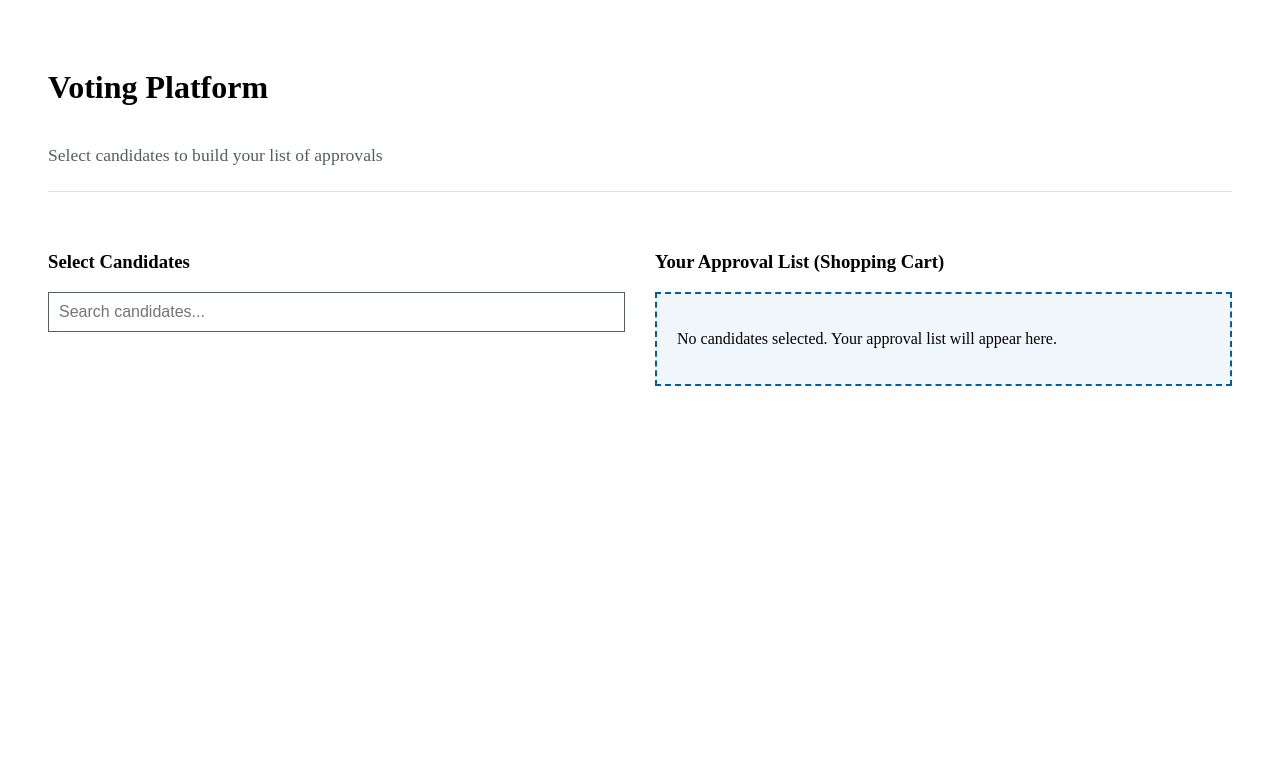
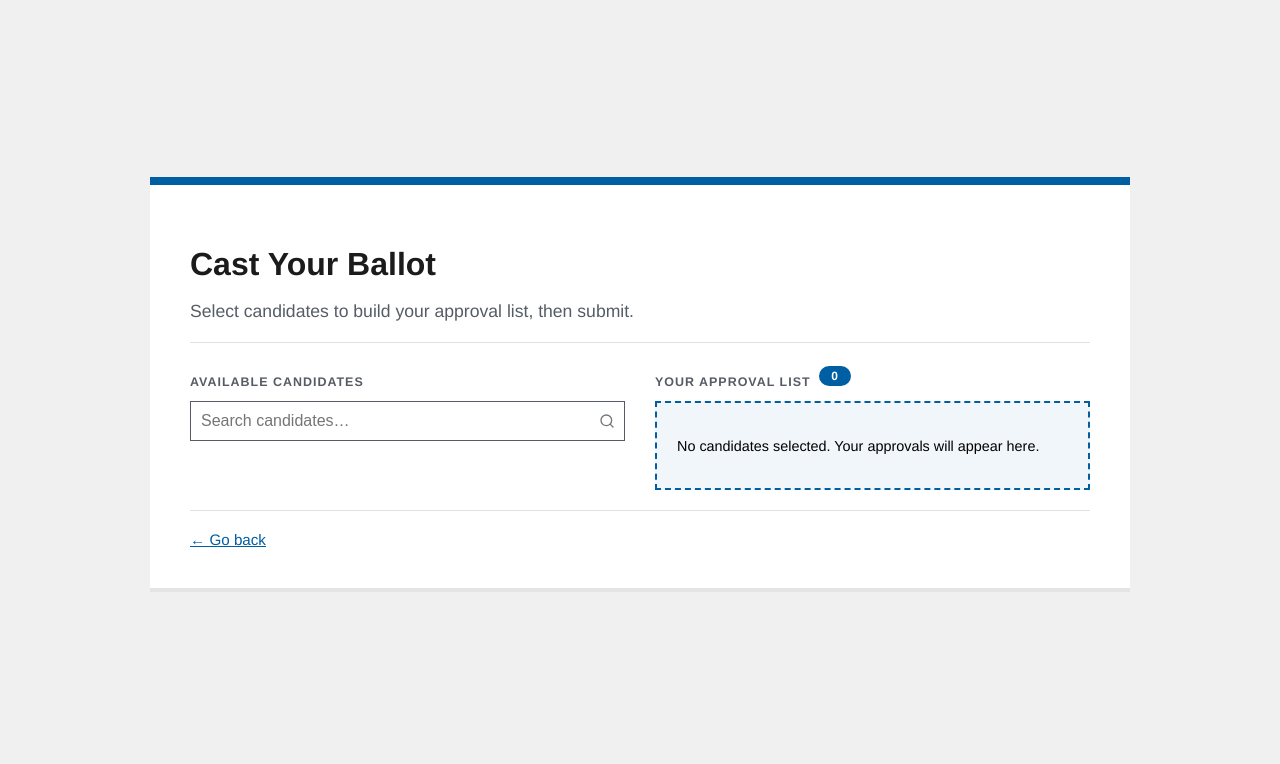
Before and after one commit to underp01nt/voting, a FastAPI app: page /cast in a window 1280 px wide. Shown: the top 764 px of the page. Run offline with FastAPI, Linux system fonts and the light colour scheme; parts of the project's set-up code (start-up, migrations or seed data) failed here and were passed over.

Commit message:
modify /cast style

```diff
--- a/static/style.css
+++ b/static/style.css
@@ -2,6 +2,8 @@ body {
     user-select: none;
     -webkit-user-select: none;
     -ms-user-select: none;
+    margin: 0;
+    background-color: #f0f0f0;
 }
 
 .index {
@@ -83,6 +85,7 @@ body {
     min-height: calc(100vh - 35px);
     background-color: #f0f0f0;
     font-family: 'Source Sans Pro', 'Helvetica Neue', Helvetica, Roboto, Arial, sans-serif;
+    box-sizing: border-box
 }
 
 .gov-header-banner {
@@ -253,6 +256,7 @@ body {
     grid-template-columns: 1fr 1fr;
     gap: 30px;
     margin-top: 20px;
+    margin-bottom: 20px;
 }
 .candidate-card {
     background: #fff;
@@ -267,6 +271,7 @@ body {
     background: #f0f6fa;
     padding: 20px;
     border: 2px dashed #005ea2;
+    font-size: 0.9rem;
 }
 .ballot-item {
     background: #005ea2;
@@ -449,3 +454,74 @@ body {
 #continueBtn {
     margin-top: 1rem;
 }
+
+.ballot-card { max-width: 900px; }
+
+.column-label {
+    font-size: 0.78rem;
+    font-weight: 700;
+    text-transform: uppercase;
+    letter-spacing: 0.08em;
+    color: #565c65;
+    margin-bottom: 12px;
+}
+
+.search-wrapper { position: relative; }
+
+.search-icon {
+    position: absolute;
+    right: 10px;
+    top: 50%;
+    transform: translateY(-50%);
+    color: #71767a;
+    pointer-events: none;
+}
+
+.gov-dropdown {
+    position: absolute;
+    top: calc(100% + 2px);
+    left: 0;
+    width: 100%;
+    background: white;
+    border: 1px solid #565c65;
+    border-top: none;
+    z-index: 1000;
+    max-height: 260px;
+    overflow-y: auto;
+    box-shadow: 0 4px 8px rgba(0,0,0,0.08);
+}
+
+.dropdown-item {
+    padding: 10px 14px;
+    font-size: 0.95rem;
+    color: #1b1b1b;
+    cursor: pointer;
+    border-bottom: 1px solid #f0f0f0;
+    display: flex;
+    justify-content: space-between;
+    align-items: center;
+}
+
+.dropdown-item:last-child { border-bottom: none; }
+.dropdown-item:hover { background-color: #f0f6fa; }
+
+.cart-header {
+    display: flex;
+    align-items: center;
+    gap: 8px;
+    margin-bottom: 12px;
+}
+
+.count-badge {
+    display: inline-flex;
+    align-items: center;
+    justify-content: center;
+    background: #005ea2;
+    color: white;
+    border-radius: 999px;
+    font-size: 0.75rem;
+    font-weight: 700;
+    min-width: 20px;
+    height: 20px;
+    padding: 0 6px;
+}
--- a/templates/cast.html
+++ b/templates/cast.html
@@ -9,33 +9,65 @@
     <title>Cast Ballot - Project AIR</title>
 </head>
 <body>
-    <div class="index" style="height: auto; padding: 40px; align-items: stretch;">
-        <h1>Voting Platform</h1>
-        <p class="subtitle">Select candidates to build your list of approvals</p>
-        <hr class="gov-divider">
+    <div class="auth-container">
+        <div class="auth-card ballot-card" style="top: 20000;">
+            <h1>Cast Your Ballot</h1>
+            <p class="subtitle">Select candidates to build your approval list, then submit.</p>
+            <hr class="gov-divider">
 
-        <div class="voting-grid">
-            <div class="candidates-column">
-                <h3>Select Candidates</h3>
-                <div class="search-container" style="position: relative; margin-bottom: 20px;">
-                    <input type="text" id="candidate-search" placeholder="Search candidates..." class="gov-input" onkeyup="filterCandidates()" onfocus="showDropdown()" onblur="hideDropdown()">
-                    <div id="search-dropdown" class="gov-dropdown" style="display: none; position: absolute; width: 100%; background: white; border: 1px solid #d6d7d9; z-index: 1000; box-shadow: 0 4px 8px rgba(0,0,0,0.1);">
+            <div class="voting-grid">
+
+                <!-- Left: candidate search -->
+                <div class="candidates-column">
+                    <p class="column-label">Available Candidates</p>
+                    <div class="search-wrapper">
+                        <input
+                            type="text"
+                            id="candidate-search"
+                            placeholder="Search candidates…"
+                            class="gov-input"
+                            onkeyup="filterCandidates()"
+                            onfocus="showDropdown()"
+                            onblur="hideDropdown()"
+                            autocomplete="off"
+                            style="padding-right: 2.4rem;"
+                        >
+                        <svg class="search-icon" xmlns="http://www.w3.org/2000/svg" width="16" height="16" viewBox="0 0 24 24" fill="none" stroke="currentColor" stroke-width="2" stroke-linecap="round" stroke-linejoin="round">
+                            <circle cx="11" cy="11" r="8"/><line x1="21" y1="21" x2="16.65" y2="16.65"/>
+                        </svg>
+                        <div id="search-dropdown" class="gov-dropdown" style="display: none;"></div>
+                    </div>
+                </div>
+
+                <!-- Right: approval cart -->
+                <div class="cart-column">
+                    <div class="cart-header">
+                        <p class="column-label" style="margin-bottom: 0;">Your Approval List</p>
+                        <span class="count-badge" id="cart-count">0</span>
+                    </div>
+                    <div id="cart" class="cart-section">
+                        <p id="empty-msg">No candidates selected. Your approvals will appear here.</p>
                     </div>
                 </div>
 
             </div>
 
-            <div class="cart-column">
-                <h3>Your Approval List (Shopping Cart)</h3>
-                <div id="cart" class="cart-section">
-                    <p id="empty-msg">No candidates selected. Your approval list will appear here.</p>
-                </div>
-
-                <div id="action-container" style="display: none; margin-top: 20px;">
-                    <button class="btn btn-primary btn-wide">Submit Approval List</button>
+            <div class="auth-footer" style="display: flex; justify-content: space-between; align-items: center;">
+                <a href="/" class="back-link">← Go back</a>
+                <div id="action-container" style="display: none;">
+                    <button class="btn btn-primary" style="border-radius: 999px; padding: 10px 24px; cursor: pointer;">Submit Approval List</button>
                 </div>
             </div>
         </div>
     </div>
+
+    <script>
+        const cartDiv = document.getElementById('cart');
+        const badge = document.getElementById('cart-count');
+
+        new MutationObserver(() => {
+            badge.textContent = cartDiv.querySelectorAll('.ballot-item').length;
+        }).observe(cartDiv, { childList: true, subtree: true });
+    </script>
 </body>
 </html>
```
Also changed, not shown: static/js/cast.js (line endings or trailing spaces).
